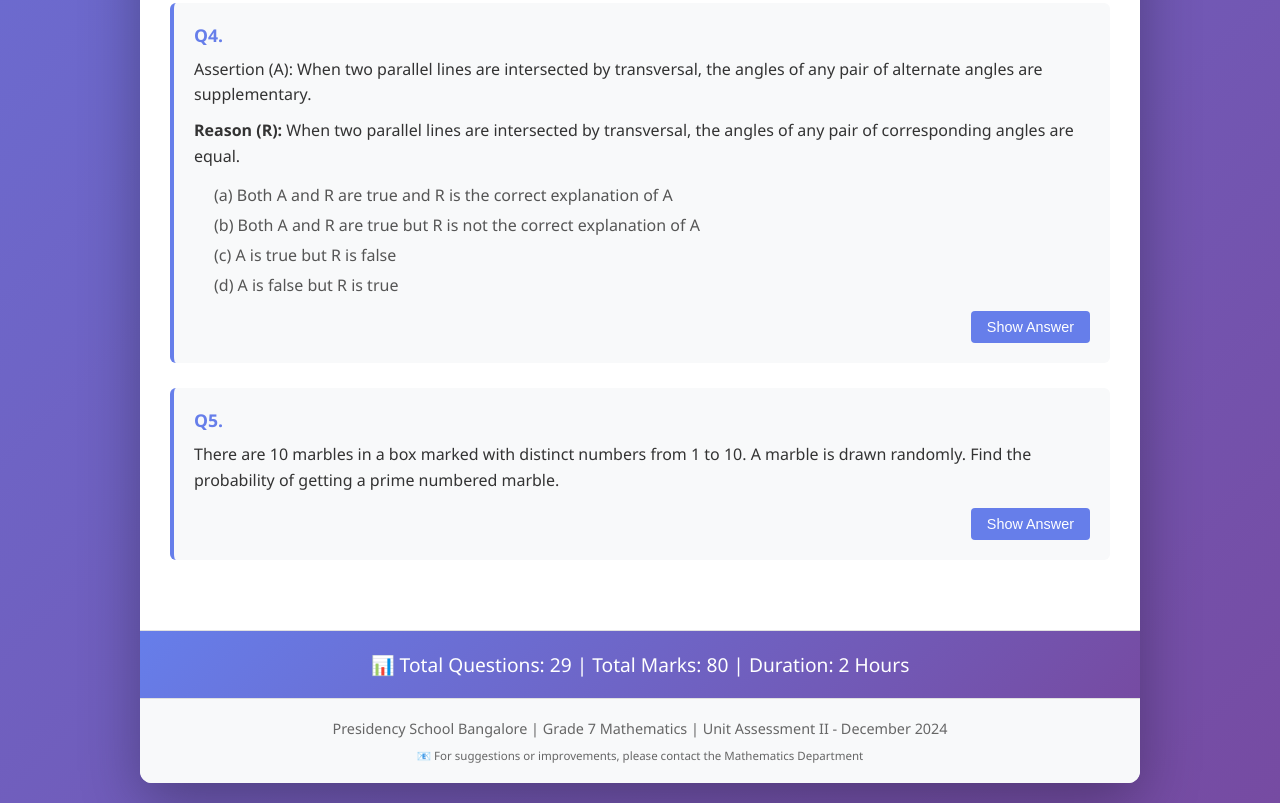
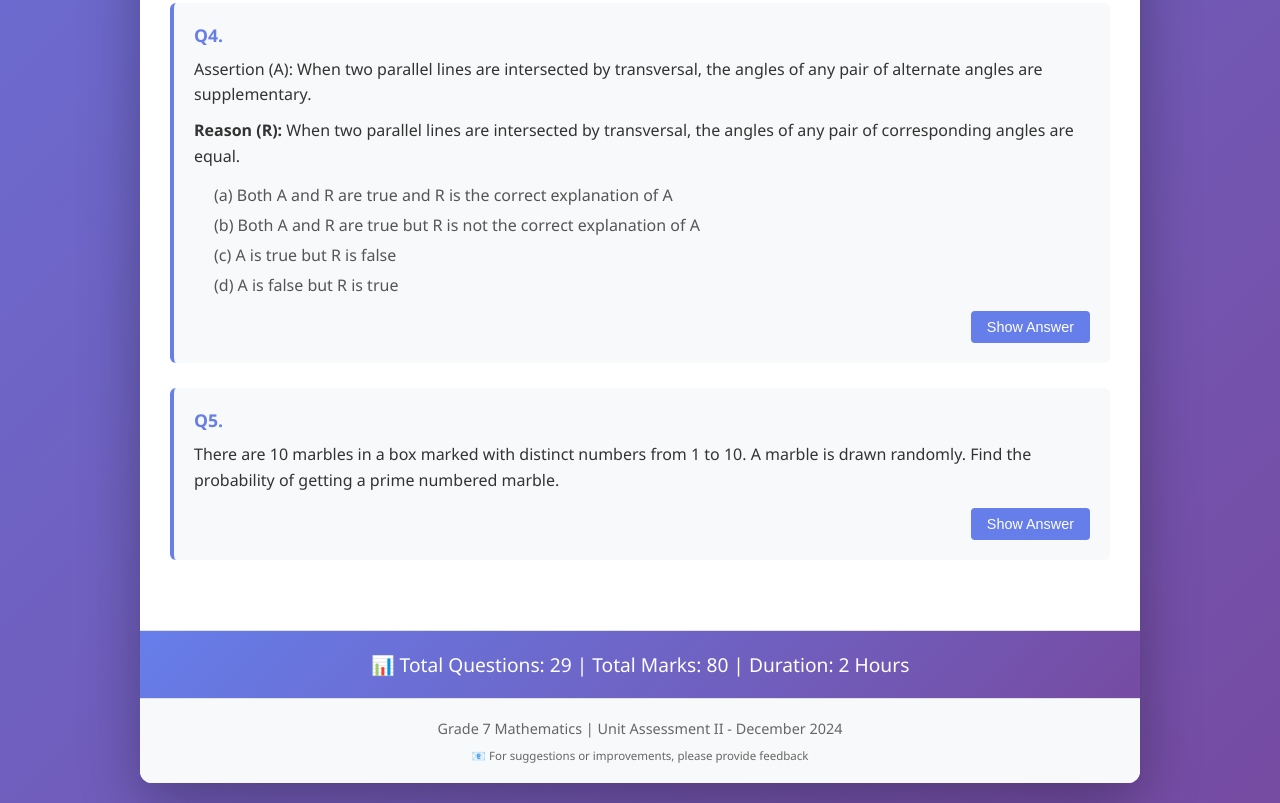
Before and after one commit to djeganat/mathqn, a plain HTML site: page index.html in a window 1280 px wide. Shown: the part 1315-2118 px from the top of the page. Drawn offline with Linux system fonts and the light colour scheme.

Commit message:
Update footer and header text in index.html

```diff
--- a/index.html
+++ b/index.html
@@ -293,7 +293,7 @@
     <div class="container">
         <header>
             <h1>📐 Grade 7 Mathematics</h1>
-            <p>Presidency School Bangalore - Consolidated Question Paper</p>
+            <p>Consolidated Question Paper</p>
             <p style="font-size: 0.9em; margin-top: 10px;">Unit Assessment II - December 2024 | Duration: 2 Hours | Total Marks: 80</p>
         </header>
 
@@ -819,8 +819,8 @@
         </div>
 
         <div class="footer">
-            <p>Presidency School Bangalore | Grade 7 Mathematics | Unit Assessment II - December 2024</p>
-            <p style="margin-top: 10px; font-size: 0.8em;">📧 For suggestions or improvements, please contact the Mathematics Department</p>
+            <p>Grade 7 Mathematics | Unit Assessment II - December 2024</p>
+            <p style="margin-top: 10px; font-size: 0.8em;">📧 For suggestions or improvements, please provide feedback</p>
         </div>
     </div>
 
```
